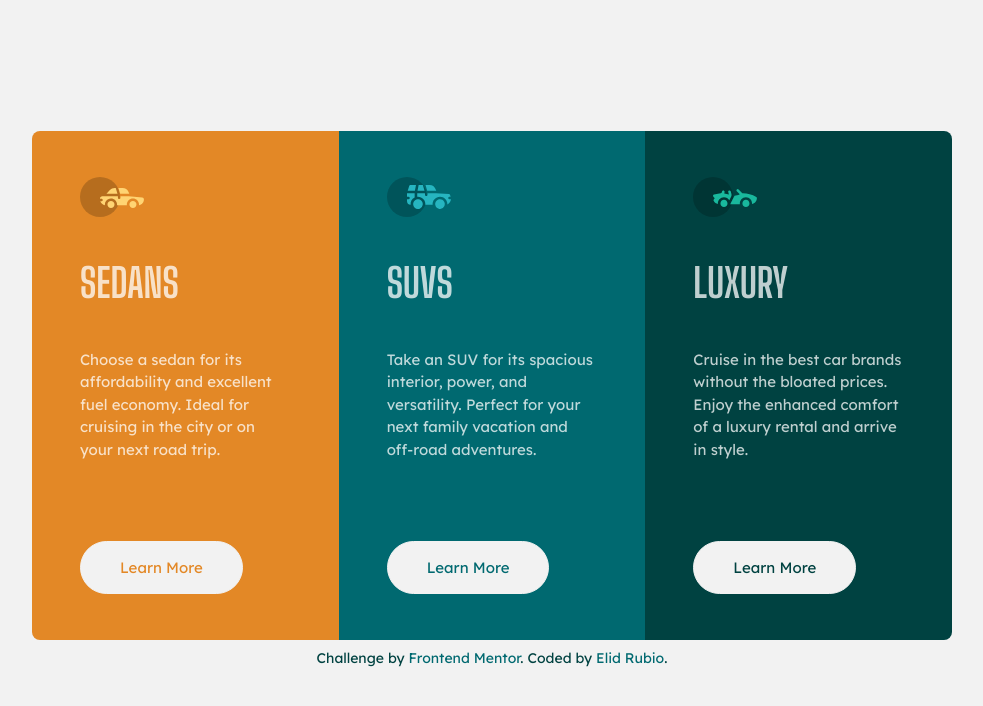
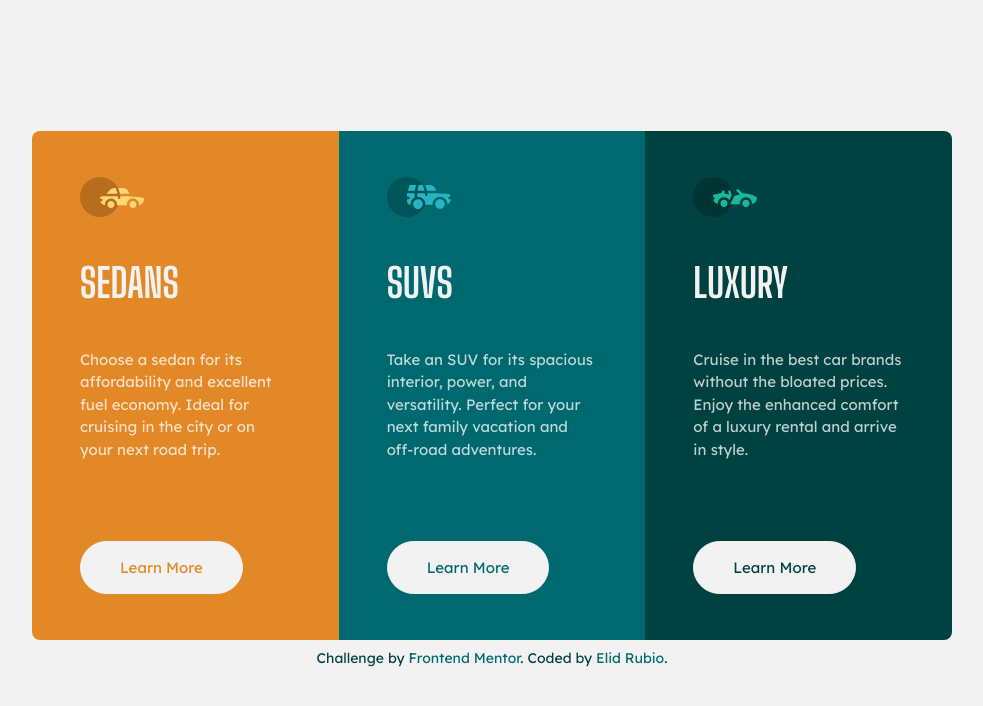
Before and after one commit to elidrc/3-column-preview-card-component, a plain HTML site: page index.html in a window 1280 px wide. Shown: the whole page, without its empty margins (148-1131 px from the left). Drawn offline with Linux system fonts and the light colour scheme.

Commit message:
Update styles.css

```diff
--- a/styles.css
+++ b/styles.css
@@ -91,7 +91,9 @@ main {
         margin: 2.25rem 0;
         font-family: 'Big Shoulders Display', cursive;
         font-size: 2.5rem;
+        font-weight: 700;
         text-transform: uppercase;
+        color: var(--very-light-gray);
     }
 
     .box p {
```
